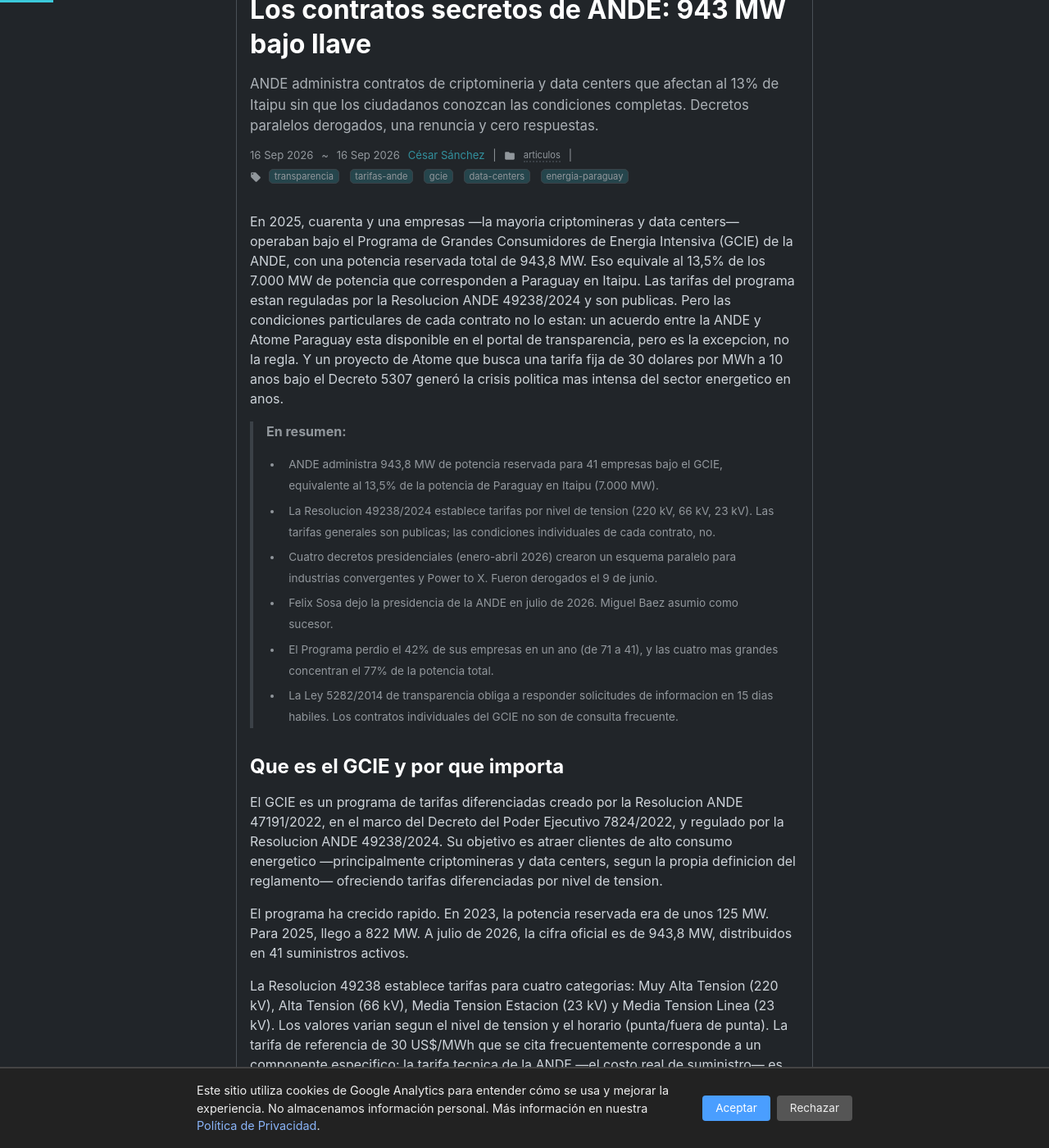
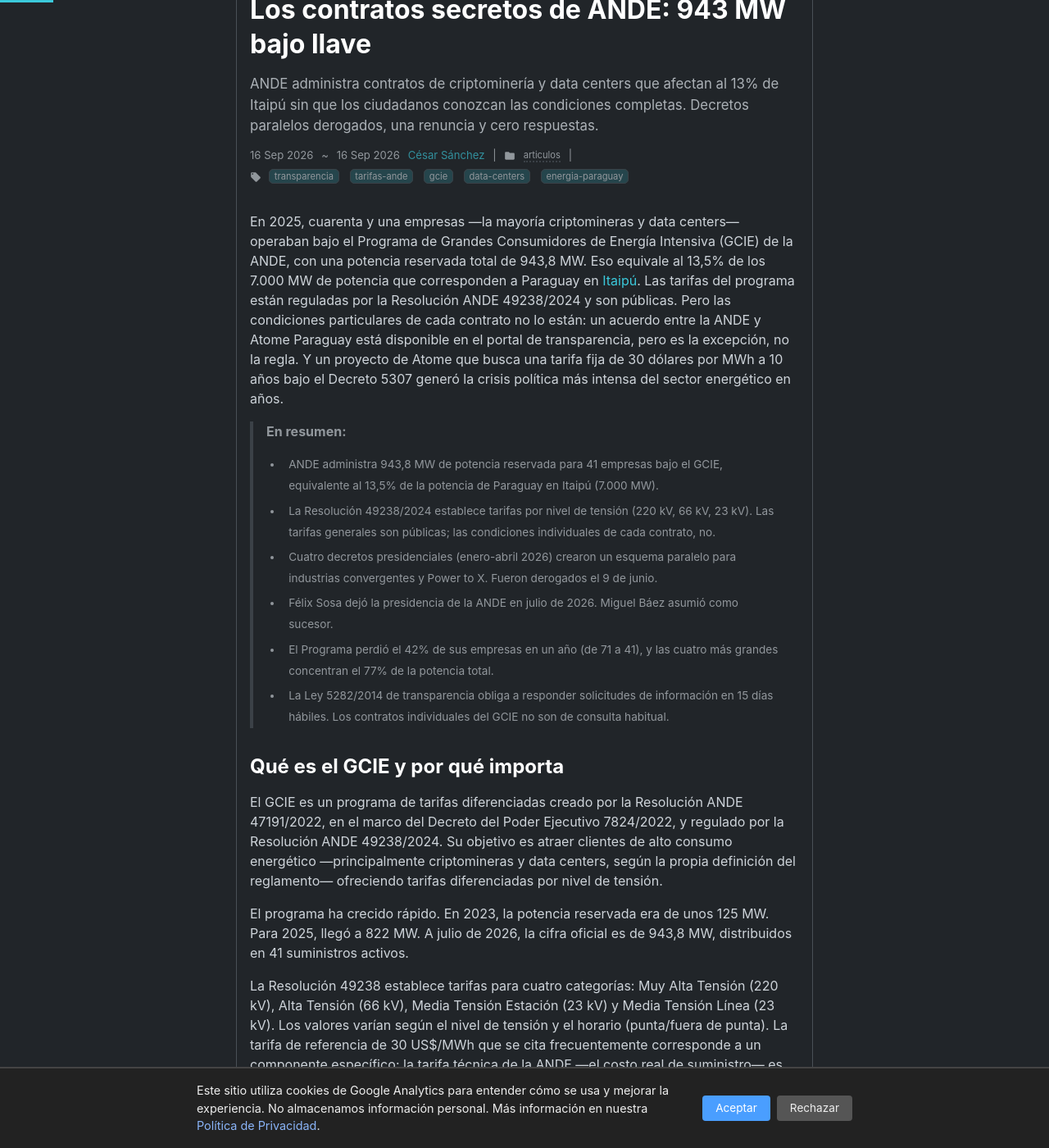
Before and after one commit to miravosqueinteresante/muchotexto.net, a Jekyll site: the page built from _posts/2026-09-16-los-contratos-secretos-de-ande.md, in a window 1280 px wide and 1400 px high, scrolled down 246 px. Shown: the whole window at 82% size. Built offline with Jekyll 4.4.1, drawn with Linux system fonts in a browser that asks for light colours; some of the changed text lies outside the part shown.

Commit message:
Artículo #50: acentos, enlaces internos y fuentes con hipervínculos
- Acentos (tildes) en todo el texto del artículo
- 3 enlaces internos: estudio Ceare, Itaipú gobernanza, ente regulador
- Enlace a página pilar /ia-en-paraguay/
- 12 fuentes con hipervínculos clickeables
- Sección 'Artículos relacionados' antes de Fuentes

```diff
--- a/_posts/2026-09-16-los-contratos-secretos-de-ande.md
+++ b/_posts/2026-09-16-los-contratos-secretos-de-ande.md
@@ -5,106 +5,114 @@
 last_modified_at: 2026-09-16
 categories: [articulos]
 tags: [transparencia, tarifas-ande, gcie, data-centers, energia-paraguay]
-description: "ANDE administra contratos de criptomineria y data centers que afectan al 13% de Itaipu sin que los ciudadanos conozcan las condiciones completas. Decretos paralelos derogados, una renuncia y cero respuestas."
+description: "ANDE administra contratos de criptominería y data centers que afectan al 13% de Itaipú sin que los ciudadanos conozcan las condiciones completas. Decretos paralelos derogados, una renuncia y cero respuestas."
 schema_type: TechArticle
 image_path: /assets/img/posts/contratos-ande.webp
 ---
 
-En 2025, cuarenta y una empresas —la mayoria criptomineras y data centers— operaban bajo el Programa de Grandes Consumidores de Energia Intensiva (GCIE) de la ANDE, con una potencia reservada total de 943,8 MW. Eso equivale al 13,5% de los 7.000 MW de potencia que corresponden a Paraguay en Itaipu. Las tarifas del programa estan reguladas por la Resolucion ANDE 49238/2024 y son publicas. Pero las condiciones particulares de cada contrato no lo estan: un acuerdo entre la ANDE y Atome Paraguay esta disponible en el portal de transparencia, pero es la excepcion, no la regla. Y un proyecto de Atome que busca una tarifa fija de 30 dolares por MWh a 10 anos bajo el Decreto 5307 generó la crisis politica mas intensa del sector energetico en anos.
+En 2025, cuarenta y una empresas —la mayoría criptomineras y data centers— operaban bajo el Programa de Grandes Consumidores de Energía Intensiva (GCIE) de la ANDE, con una potencia reservada total de 943,8 MW. Eso equivale al 13,5% de los 7.000 MW de potencia que corresponden a Paraguay en [Itaipú](/articulos/2026/08/01/modelo-itaipu-gobernanza-ia/). Las tarifas del programa están reguladas por la Resolución ANDE 49238/2024 y son públicas. Pero las condiciones particulares de cada contrato no lo están: un acuerdo entre la ANDE y Atome Paraguay está disponible en el portal de transparencia, pero es la excepción, no la regla. Y un proyecto de Atome que busca una tarifa fija de 30 dólares por MWh a 10 años bajo el Decreto 5307 generó la crisis política más intensa del sector energético en años.
 
 > **En resumen:**
-> - ANDE administra 943,8 MW de potencia reservada para 41 empresas bajo el GCIE, equivalente al 13,5% de la potencia de Paraguay en Itaipu (7.000 MW).
-> - La Resolucion 49238/2024 establece tarifas por nivel de tension (220 kV, 66 kV, 23 kV). Las tarifas generales son publicas; las condiciones individuales de cada contrato, no.
+> - ANDE administra 943,8 MW de potencia reservada para 41 empresas bajo el GCIE, equivalente al 13,5% de la potencia de Paraguay en Itaipú (7.000 MW).
+> - La Resolución 49238/2024 establece tarifas por nivel de tensión (220 kV, 66 kV, 23 kV). Las tarifas generales son públicas; las condiciones individuales de cada contrato, no.
 > - Cuatro decretos presidenciales (enero-abril 2026) crearon un esquema paralelo para industrias convergentes y Power to X. Fueron derogados el 9 de junio.
-> - Felix Sosa dejo la presidencia de la ANDE en julio de 2026. Miguel Baez asumio como sucesor.
-> - El Programa perdio el 42% de sus empresas en un ano (de 71 a 41), y las cuatro mas grandes concentran el 77% de la potencia total.
-> - La Ley 5282/2014 de transparencia obliga a responder solicitudes de informacion en 15 dias habiles. Los contratos individuales del GCIE no son de consulta frecuente.
+> - Félix Sosa dejó la presidencia de la ANDE en julio de 2026. Miguel Báez asumió como sucesor.
+> - El Programa perdió el 42% de sus empresas en un año (de 71 a 41), y las cuatro más grandes concentran el 77% de la potencia total.
+> - La Ley 5282/2014 de transparencia obliga a responder solicitudes de información en 15 días hábiles. Los contratos individuales del GCIE no son de consulta habitual.
 
-## Que es el GCIE y por que importa
+## Qué es el GCIE y por qué importa
 
-El GCIE es un programa de tarifas diferenciadas creado por la Resolucion ANDE 47191/2022, en el marco del Decreto del Poder Ejecutivo 7824/2022, y regulado por la Resolucion ANDE 49238/2024. Su objetivo es atraer clientes de alto consumo energetico —principalmente criptomineras y data centers, segun la propia definicion del reglamento— ofreciendo tarifas diferenciadas por nivel de tension.
+El GCIE es un programa de tarifas diferenciadas creado por la Resolución ANDE 47191/2022, en el marco del Decreto del Poder Ejecutivo 7824/2022, y regulado por la Resolución ANDE 49238/2024. Su objetivo es atraer clientes de alto consumo energético —principalmente criptomineras y data centers, según la propia definición del reglamento— ofreciendo tarifas diferenciadas por nivel de tensión.
 
-El programa ha crecido rapido. En 2023, la potencia reservada era de unos 125 MW. Para 2025, llego a 822 MW. A julio de 2026, la cifra oficial es de 943,8 MW, distribuidos en 41 suministros activos.
+El programa ha crecido rápido. En 2023, la potencia reservada era de unos 125 MW. Para 2025, llegó a 822 MW. A julio de 2026, la cifra oficial es de 943,8 MW, distribuidos en 41 suministros activos.
 
-La Resolucion 49238 establece tarifas para cuatro categorias: Muy Alta Tension (220 kV), Alta Tension (66 kV), Media Tension Estacion (23 kV) y Media Tension Linea (23 kV). Los valores varian segun el nivel de tension y el horario (punta/fuera de punta). La tarifa de referencia de 30 US$/MWh que se cita frecuentemente corresponde a un componente especifico; la tarifa tecnica de la ANDE —el costo real de suministro— es de aproximadamente 44 US$/MWh a nivel de 220 kV, segun confirmo el entonces presidente Félix Sosa en junio de 2026.
+La Resolución 49238 establece tarifas para cuatro categorías: Muy Alta Tensión (220 kV), Alta Tensión (66 kV), Media Tensión Estación (23 kV) y Media Tensión Línea (23 kV). Los valores varían según el nivel de tensión y el horario (punta/fuera de punta). La tarifa de referencia de 30 US$/MWh que se cita frecuentemente corresponde a un componente específico; la tarifa técnica de la ANDE —el costo real de suministro— es de aproximadamente 44 US$/MWh a nivel de 220 kV, según confirmó el entonces presidente Félix Sosa en junio de 2026.
 
-### La concentracion del poder energetico
+### La concentración del poder energético
 
-Cuatro empresas concentran 730 MW de los 943,8 MW totales: el 77% de la potencia reservada esta en manos de apenas el 10% de las empresas participantes. Segun ABC Color, las cuatro principales son Cademot (300 MW), Zuns (200 MW), Muiden (130 MW) y W3X (100 MW) —todas del sector criptomineria.
+Cuatro empresas concentran 730 MW de los 943,8 MW totales: el 77% de la potencia reservada está en manos de apenas el 10% de las empresas participantes. Según [ABC Color](https://www.abc.com.py/economia/2026/03/16/solo-cuatro-criptomineras-consumen-mas-que-una-turbina-de-itaipu/), las cuatro principales son Cademot (300 MW), Zuns (200 MW), Muiden (130 MW) y W3X (100 MW) —todas del sector criptominería.
 
-La dinamica es reveladora. En 2025, eran 71 empresas inscritas. Hoy son 41. Una reduccion del 42% en un solo ano.
+La dinámica es reveladora. En 2025, eran 71 empresas inscritas. Hoy son 41. Una reducción del 42% en un solo año.
 
-## La saga politica: decretos paralelos y una renuncia
+## La saga política: decretos paralelos y una renuncia
 
-La cronologia de 2026 es un caso de estudio en como la politica energetica se maneja a puertas cerradas.
+La cronología de 2026 es un caso de estudio en cómo la política energética se maneja a puertas cerradas.
 
-**Enero-febrero 2026:** El gobierno publica los decretos 5306 y 5307, que crean un esquema paralelo al GCIE para "industrias convergentes" (IA, data centers, cloud) y "Power to X" (hidrogeno verde, amoniaco). Los decretos ofrecen contratos en dolares a largo plazo. No son extensiones del GCIE: son marcos regulatorios distintos, aunque relacionados.
+**Enero-febrero 2026:** El gobierno publica los decretos 5306 y 5307, que crean un esquema paralelo al GCIE para "industrias convergentes" (IA, data centers, cloud) y "Power to X" (hidrógeno verde, amoníaco). Los decretos ofrecen contratos en dólares a largo plazo. No son extensiones del GCIE: son marcos regulatorios distintos, aunque relacionados.
 
-**Marzo-abril 2026:** Llegan los decretos 5860 y 5861, que amplian el esquema paralelo. Un decreto adicional autoriza la contratacion de capacidad adicional.
+**Marzo-abril 2026:** Llegan los decretos 5860 y 5861, que amplían el esquema paralelo. Un decreto adicional autoriza la contratación de capacidad adicional.
 
-**Mayo 2026:** El sindicato de la ANDE, SITRANDE, cuestiona publicamente la opacidad de las condiciones contractuales del programa.
+**Mayo 2026:** El sindicato de la ANDE, SITRANDE, cuestiona públicamente la opacidad de las condiciones contractuales del programa.
 
-**9 de junio de 2026:** La ANDE deroga los cuatro decretos. Segun la empresa, la decision responde a un analisis tecnico interno; SITRANDE y sectores criticos la attribuyen a la presion gremial y a cuestionamientos sobre las condiciones del proyecto de Atome.
+**9 de junio de 2026:** La ANDE deroga los cuatro decretos. Según la empresa, la decisión responde a un análisis técnico interno; SITRANDE y sectores críticos la atribuyen a la presión gremial y a cuestionamientos sobre las condiciones del proyecto de Atome.
 
-**27 de julio de 2026:** Félix Sosa deja la presidencia de la ANDE. Agencia IP confirmó que Santiago Peña designó a Miguel Báez como nuevo titular el mismo dia. El Equipo Economico Nacional habria enviado a Báez una nota solicitando un "tecnico sobre la disponibilidad de potencia", segun El Nacional.
+**27 de julio de 2026:** Félix Sosa deja la presidencia de la ANDE. [Agencia IP](https://www.ip.gov.py/ip/2026/07/27/pena-designa-nuevo-presidente-en-la-ande-y-apunta-a-fortalecer-el-rol-estrategico-de-la-institucion/) confirmó que Santiago Peña designó a Miguel Báez como nuevo titular el mismo día. El Equipo Económico Nacional habría enviado a Báez una nota solicitando un "informe técnico sobre la disponibilidad de potencia", según [El Nacional](https://elnacional.com.py/politica/sacaron-felix-sosa-destrabar-millonario-negocio-energetico-n109694).
 
-**9 de agosto de 2026:** Cinco diputados nacionales solicitan formalmente informacion sobre los contratos GCIE. A la fecha de este articulo, no se ha confirmado publicamente una respuesta.
+**9 de agosto de 2026:** Cinco diputados nacionales solicitan formalmente información sobre los contratos GCIE. A la fecha de este artículo, no se ha confirmado públicamente una respuesta.
 
-### El proyecto de Atome: el elefante en la habitacion
+### El proyecto de Atome: el elefante en la habitación
 
-En el centro de la tormenta politica esta la propuesta de Atome, una empresa que busca operar bajo el Decreto 5307 (Power to X) con una tarifa fija de 30 dolares por MWh. La cifra es controversial.
+En el centro de la tormenta política está la propuesta de Atome, una empresa que busca operar bajo el Decreto 5307 (Power to X) con una tarifa fija de 30 dólares por MWh. La cifra es controversial.
 
-La ANDE confirmo publicamente que Atome solicitaba 30 US$/MWh, mientras la empresa estatal señalaba una tarifa tecnica de 44,33 US$/MWh como costo real de suministro. El entonces presidente Sosa explicó que la tarifa tecnica incluye el costo de compra a las binacionales mas transmision, perdidas y costos comerciales. La diferencia entre 30 y 44 implica un subsidio que, segun calculos de la ANDE, podria rondar los 322 millones de dolares anuales.
+La ANDE confirmó públicamente que Atome solicitaba 30 US$/MWh, mientras la empresa estatal señalaba una tarifa técnica de 44,33 US$/MWh como costo real de suministro. El entonces presidente Sosa explicó que la tarifa técnica incluye el costo de compra a las binacionales más transmisión, pérdidas y costos comerciales. La diferencia entre 30 y 44 implica un subsidio que, según cálculos de la ANDE, podría rondar los 322 millones de dólares anuales.
 
-Atome no es una empresa pequena. Su inversion declarada es de 665 millones de dolares. Pero las condiciones propuestas han generado un debate sobre si el beneficio para el pais justifica el costo para el sistema electrico.
+Atome no es una empresa pequeña. Su inversión declarada es de 665 millones de dólares. Pero las condiciones propuestas han generado un debate sobre si el beneficio para el país justifica el costo para el sistema eléctrico.
 
-La tension no es nueva. Segun Última Hora, la demanda de empresas interesadas alcanza los 6.300 MW, una cifra que supera ampliamente la capacidad disponible del sistema.
+La tensión no es nueva. Según [Última Hora](https://www.ultimahora.com/ande-pedidos-de-industrias-superan-a-la-potencia-disponible-de-itaipu), la demanda de empresas interesadas alcanza los 6.300 MW, una cifra que supera ampliamente la capacidad disponible del sistema.
 
-## La comparacion que incomoda: Itaipu vs ANDE
+## La comparación que incomoda: Itaipú vs ANDE
 
-La forma mas simple de entender el problema de transparencia es comparar a las dos principales empresas energeticas del pais.
+La forma más simple de entender el problema de transparencia es comparar a las dos principales empresas energéticas del país.
 
-Itaipu Binacional tiene una seccion oficial de transparencia y gestiona sus contratos y licitaciones con publicidad. La ANDE, en cambio, administra un programa que afecta al 13,5% de la potencia del pais sin que las condiciones individuales de cada contrato sean de consulta habitual.
+[Itaipú Binacional](https://www.itaipu.gov.py/) tiene una sección oficial de transparencia y gestiona sus contratos y licitaciones con publicidad. La ANDE, en cambio, administra un programa que afecta al 13,5% de la potencia del país sin que las condiciones individuales de cada contrato sean de consulta habitual.
 
-La Ley 5282/2014 de transparencia publica establece que los organismos del estado deben responder solicitudes de informacion en un plazo de 15 dias habiles (Articulo 16). La ANDE tiene una Oficina de Acceso a la Informacion Publica. Pero los contratos individuales del GCIE no aparecen en la seccion de transparencia de forma habitual. La excepcion es el contrato de ANDE con Atome Paraguay (60 MW, vigente hasta 2032), que esta disponible en el portal de informacion publica del pais.
+La [Ley 5282/2014](https://www.bacn.gov.py/leyes-paraguayas/3013/ley-n-5282-2014-libre-acceso-ciudadano-a-la-informaci-n-p-blica-y-transparencia-gubernamental) de transparencia pública establece que los organismos del estado deben responder solicitudes de información en un plazo de 15 días hábiles (Artículo 16). La ANDE tiene una Oficina de Acceso a la Información Pública. Pero los contratos individuales del GCIE no aparecen en la sección de transparencia de forma habitual. La excepción es el contrato de ANDE con Atome Paraguay (60 MW, vigente hasta 2032), que está [disponible en el portal de información pública](https://informacionpublica.paraguay.gov.py/public/8360858-ContratoANDE-ATOME60MWpdf-ContratoANDE-ATOME60MW.pdf) del país.
 
-La ANDE opera bajo la Ley 966/1964, su carta organica, que le da autonomia administrativa. La Ley 5282 incluye a las empresas publicas como fuentes de informacion publica, lo que significa que los contratos del GCIE deberian estar comprendidos en las obligaciones de transparencia.
+La ANDE opera bajo la Ley 966/1964, su carta orgánica, que le da autonomía administrativa. La Ley 5282 incluye a las empresas públicas como fuentes de información pública, lo que significa que los contratos del GCIE deberían estar comprendidos en las obligaciones de transparencia.
 
-## Quien paga la nota
+## Quién paga la nota
 
-La pregunta que los analistas se hacen es simple: si las empresas del GCIE pagan menos de lo que cuesta la energia, quien cubre la diferencia?
+La pregunta que los analistas se hacen es simple: si las empresas del GCIE pagan menos de lo que cuesta la energía, ¿quién cubre la diferencia?
 
-El estudio Ceare de la UBA, financiado por el BID y presentado en diciembre de 2025, ubica el costo medio de generacion de la ANDE en 24 US$/MWh para 2023. El entonces presidente Sosa aclaró que ese costo ya subio a unos 28 US$/MWh tras los incrementos de tarifas de las binacionales. La tarifa tecnica de suministro a nivel de 220 kV es de 44,33 US$/MWh, segun la propia ANDE.
+El [estudio Ceare](/articulos/2026/08/20/estudio-ceare-tarifa-paraguay/) de la UBA, financiado por el BID y presentado en diciembre de 2025, ubica el costo medio de generación de la ANDE en 24 US$/MWh para 2023. El entonces presidente Sosa aclaró que ese costo ya subió a unos 28 US$/MWh tras los incrementos de tarifas de las binacionales. La tarifa técnica de suministro a nivel de 220 kV es de 44,33 US$/MWh, según la propia ANDE.
 
-El estudio Ceare proyecta que la tarifa media de la ANDE deberia pasar de 49,2 a 68,6 US$/MWh entre 2024 y 2030, un incremento del 39,4% en el escenario base. Para los usuarios de alta tension —los del GCIE—, el ajuste proyectado seria del 45,6%, pasando de 35,3 a 51,4 US$/MWh. Son proyecciones del estudio, no tarifas aplicadas.
+El estudio Ceare proyecta que la tarifa media de la ANDE debería pasar de 49,2 a 68,6 US$/MWh entre 2024 y 2030, un incremento del 39,4% en el escenario base. Para los usuarios de alta tensión —los del GCIE—, el ajuste proyectado sería del 45,6%, pasando de 35,3 a 51,4 US$/MWh. Son proyecciones del estudio, no tarifas aplicadas.
 
-La ANDE maneja un programa de subsidio directo para unos 280.000 usuarios sociales, con tarifas reducidas. La insuficiencia de rentabilidad acumulada de la ANDE, segun el estudio Ceare presentado por el investigador Barrios y citado por ABC Color, paso de 468 millones de dolares en 2002 a unos 1.800 millones en 2025.
+La ANDE maneja un programa de subsidio directo para unos 280.000 usuarios sociales, con tarifas reducidas. La insuficiencia de rentabilidad acumulada de la ANDE, según el estudio Ceare presentado por el investigador Barrios y citado por ABC Color, pasó de 468 millones de dólares en 2002 a unos 1.800 millones en 2025.
 
 ## La pregunta abierta
 
-Lo que queda despues de este analisis no es una conclusion, sino una pregunta: Paraguay puede darse el lujo de tener 943 MW de potencia reservada sin que las condiciones individuales de cada contrato sean de acceso publico habitual?
+Lo que queda después de este análisis no es una conclusión, sino una pregunta: ¿Paraguay puede darse el lujo de tener 943 MW de potencia reservada sin que las condiciones individuales de cada contrato sean de acceso público habitual?
 
-El proyecto de Atome, con su inversion de 665 millones de dolares, es el ejemplo que citan los defensores del esquema. La comparacion con Itaipu demuestra que la binacional publica sus condiciones y sigue siendo el mayor proveedor de energia del pais.
+El proyecto de Atome, con su inversión de 665 millones de dólares, es el ejemplo que citan los defensores del esquema. La comparación con Itaipú demuestra que la binacional publica sus condiciones y sigue siendo el mayor proveedor de energía del país.
 
-Lo que es innegable es que la ciudadania no tiene acceso facil a la informacion basica para evaluar estas condiciones. Los diputados que pidieron datos en agosto no han confirmado respuesta. Los contratos individuales no aparecen en la seccion de transparencia de la ANDE de forma habitual. Y el estudio Ceare proyecta un aumento tarifario que, si se concreta, recaeria en todos los usuarios.
+Lo que es innegable es que la ciudadanía no tiene acceso fácil a la información básica para evaluar estas condiciones. Los diputados que pidieron datos en agosto no han confirmado respuesta. Los contratos individuales no aparecen en la sección de transparencia de la ANDE de forma habitual. Y el estudio Ceare proyecta un aumento tarifario que, si se concreta, recaería en todos los usuarios.
 
-Mientras tanto, los 943,8 MW de potencia reservada siguen operando bajo un marco regulatorio cuyas condiciones individuales son, en su mayoria, de conocimiento limitado.
+Mientras tanto, los 943,8 MW de potencia reservada siguen operando bajo un marco regulatorio cuyas condiciones individuales son, en su mayoría, de conocimiento limitado.
 
 ---
 
+**Artículos relacionados:**
+- [El estudio Ceare que proyecta la tarifa de Paraguay a 68 dólares](/articulos/2026/08/20/estudio-ceare-tarifa-paraguay/) — el diagnóstico financiero que puso los números sobre la mesa
+- [Lo que Itaipú le enseña a Paraguay sobre inteligencia artificial](/articulos/2026/08/01/modelo-itaipu-gobernanza-ia/) — gobernanza binacional y transparencia
+- [El ente regulador de energía que Paraguay diseña con concurso público](/articulos/2026/08/19/ente-regulador-energia/) — la reforma institucional pendiente
+
+Ver también: [Página pilar — IA en Paraguay](/ia-en-paraguay/)
+
 **Fuentes:**
-- ANDE, Resolucion 49238/2024 (Pliego de Tarifas No. 21): ande.gov.py/interna.php?id=12464
-- ANDE, Resolucion 47191/2022 (creacion del GCIE)
+- [ANDE — Resolución 49238/2024 (Pliego de Tarifas Nº 21)](https://www.ande.gov.py/interna.php?id=12464)
+- ANDE, Resolución 47191/2022 (creación del GCIE)
 - Decreto del Poder Ejecutivo 7824/2022 (marco regulatorio)
-- Contrato ANDE-Atome Paraguay (60 MW, 2022-2032): informacionpublica.paraguay.gov.py
-- Ley 5282/2014 (Transparencia publica): bacn.gov.py
-- Estudio Ceare UBA/BID (diciembre 2025): citado por ABC Color (06-ago-2026)
-- ABC Color, cobertura energetica (enero-agosto 2026)
-- Última Hora, cobertura politica energetica (2026)
-- Agencia IP, designacion de Báez (27-jul-2026)
-- El Nacional, nota sobre Equipo Economico (29-jul-2026)
-- Hoy, declaraciones de Sosa sobre tarifa tecnica (17-jun-2026)
+- [Contrato ANDE-Atome Paraguay (60 MW, 2022-2032)](https://informacionpublica.paraguay.gov.py/public/8360858-ContratoANDE-ATOME60MWpdf-ContratoANDE-ATOME60MW.pdf)
+- [Ley 5282/2014 (Transparencia pública)](https://www.bacn.gov.py/leyes-paraguayas/3013/ley-n-5282-2014-libre-acceso-ciudadano-a-la-informaci-n-p-blica-y-transparencia-gubernamental)
+- [Estudio Ceare UBA/BID (diciembre 2025)](https://www.abc.com.py/economia/2026/08/06/ande-estudio-internacional-proyecta-un-aumento-de-la-tarifa-de-hasta-456) — citado por ABC Color
+- [ABC Color — "Solo cuatro criptomineras consumen más que una turbina de Itaipú"](https://www.abc.com.py/economia/2026/03/16/solo-cuatro-criptomineras-consumen-mas-que-una-turbina-de-itaipu/)
+- [ABC Color — "Criptominería inyectará US$ 350 millones a la ANDE en 2026"](https://www.abc.com.py/economia/2026/04/11/criptomineria-inyectara-us-350-millones-a-la-ande-en-2026-unos-186-mas/)
+- [Última Hora — "ANDE: pedidos de industrias superan a la potencia disponible de Itaipú"](https://www.ultimahora.com/ande-pedidos-de-industrias-superan-a-la-potencia-disponible-de-itaipu)
+- [Agencia IP — "Peña designa nuevo presidente en la ANDE"](https://www.ip.gov.py/ip/2026/07/27/pena-designa-nuevo-presidente-en-la-ande-y-apunta-a-fortalecer-el-rol-estrategico-de-la-institucion/)
+- [El Nacional — "Sacaron a Félix Sosa para destrabar millonario negocio energético"](https://elnacional.com.py/politica/sacaron-felix-sosa-destrabar-millonario-negocio-energetico-n109694)
+- [Hoy — "Contrato con Atome: ANDE mantiene postura a favor de una tarifa justa"](https://www.hoy.com.py/nacionales/2026/06/23/contrato-con-atome-ande-mantiene-postura-a-favor-de-una-tarifa-justa)
 
-**Metodologia:** Este articulo combina informacion publica oficial de ANDE, normativa paraguaya verificada en BACN, estudios tecnicos del Ceare y el BID, y cobertura periodistica de ABC Color, Última Hora, Hoy, El Nacional y Agencia IP. Los datos de empresas individuales provienen del registro operativo de la ANDE y de cobertura de prensa basada en esos registros. Las proyecciones tarifarias corresponden al escenario base del estudio Ceare.
+**Metodología:** Este artículo combina información pública oficial de ANDE, normativa paraguaya verificada en BACN, estudios técnicos del Ceare y el BID, y cobertura periodística de ABC Color, Última Hora, Hoy, El Nacional y Agencia IP. Los datos de empresas individuales provienen del registro operativo de la ANDE y de cobertura de prensa basada en esos registros. Las proyecciones tarifarias corresponden al escenario base del estudio Ceare.
 
-*Articulo elaborado con la asistencia de inteligencia artificial y supervisado por el editor humano de muchotexto.net.*
+*Artículo elaborado con la asistencia de inteligencia artificial y supervisado por el editor humano de muchotexto.net.*
```
